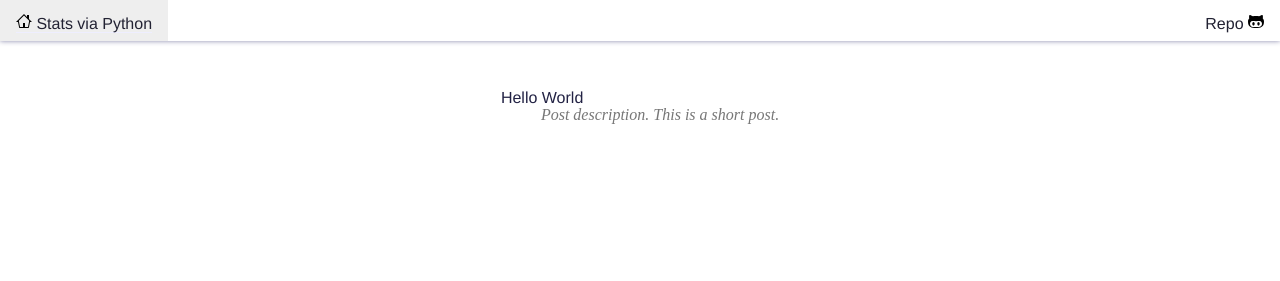
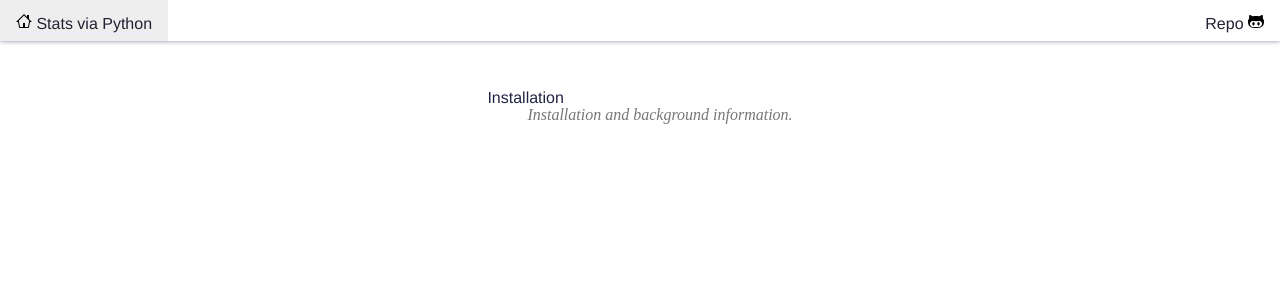
Before and after one commit to tanyaschlusser/stats-via-python, a Jekyll site: the page built from docs/index.html, in a window 1280 px wide. Shown: the top 281 px of the page. Built offline with Jekyll 4.4.1, drawn with Linux system fonts in a browser that asks for light colours.

Commit message:
fix post date

```diff
--- a/docs/_posts/2013-05-09-hello-world.md
+++ b/docs/_posts/2017-01-20-installation.md
@@ -2,8 +2,8 @@
 published: true
 category: blog
 layout: blog
-splash: "https://c1.staticflickr.com/6/5789/21076532090_b878df9165_k.jpg"
-description: "Post description. This is a short post."
+title: "Installation"
+description: "Installation and background information."
 step: 0
 ---
 
```
